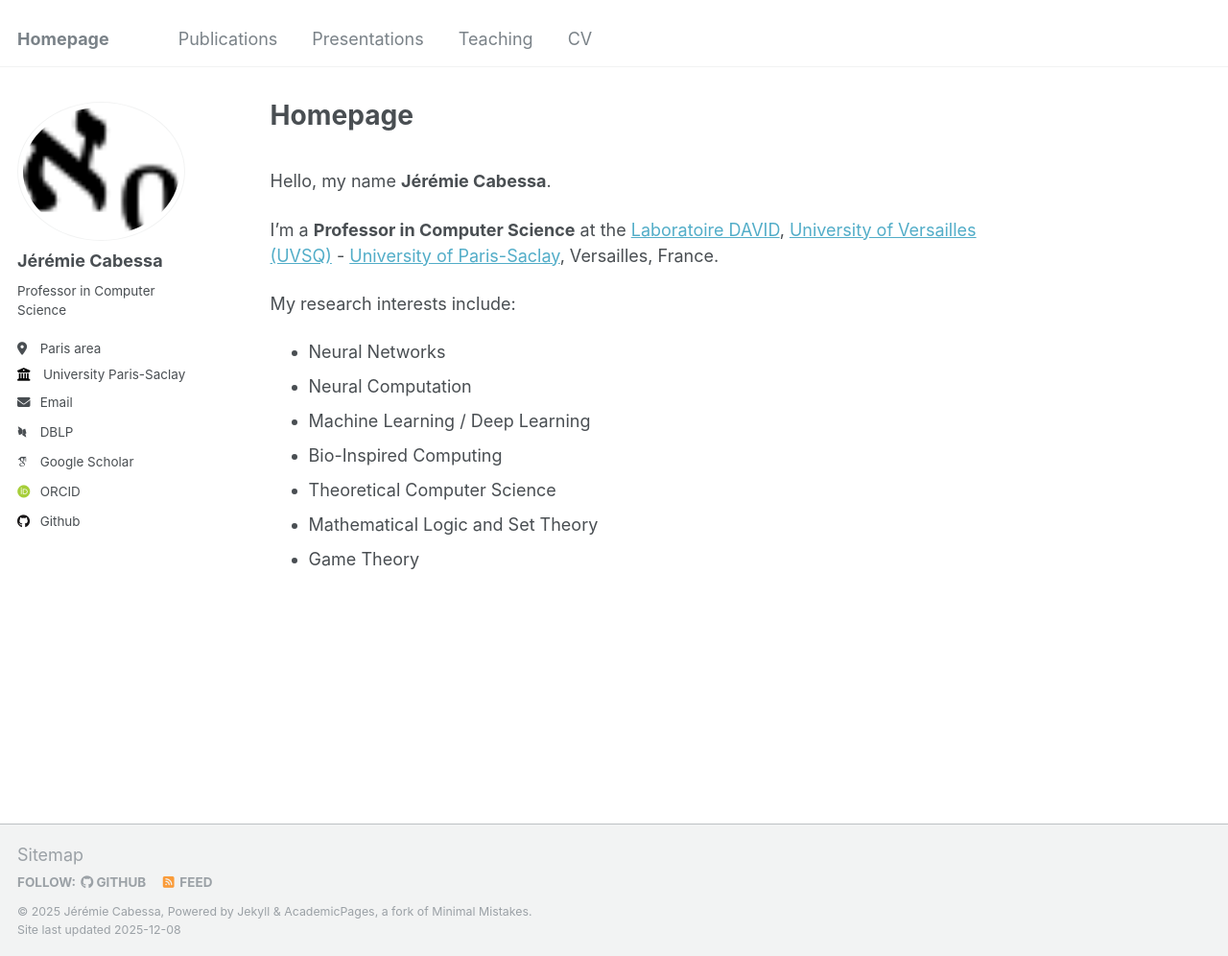
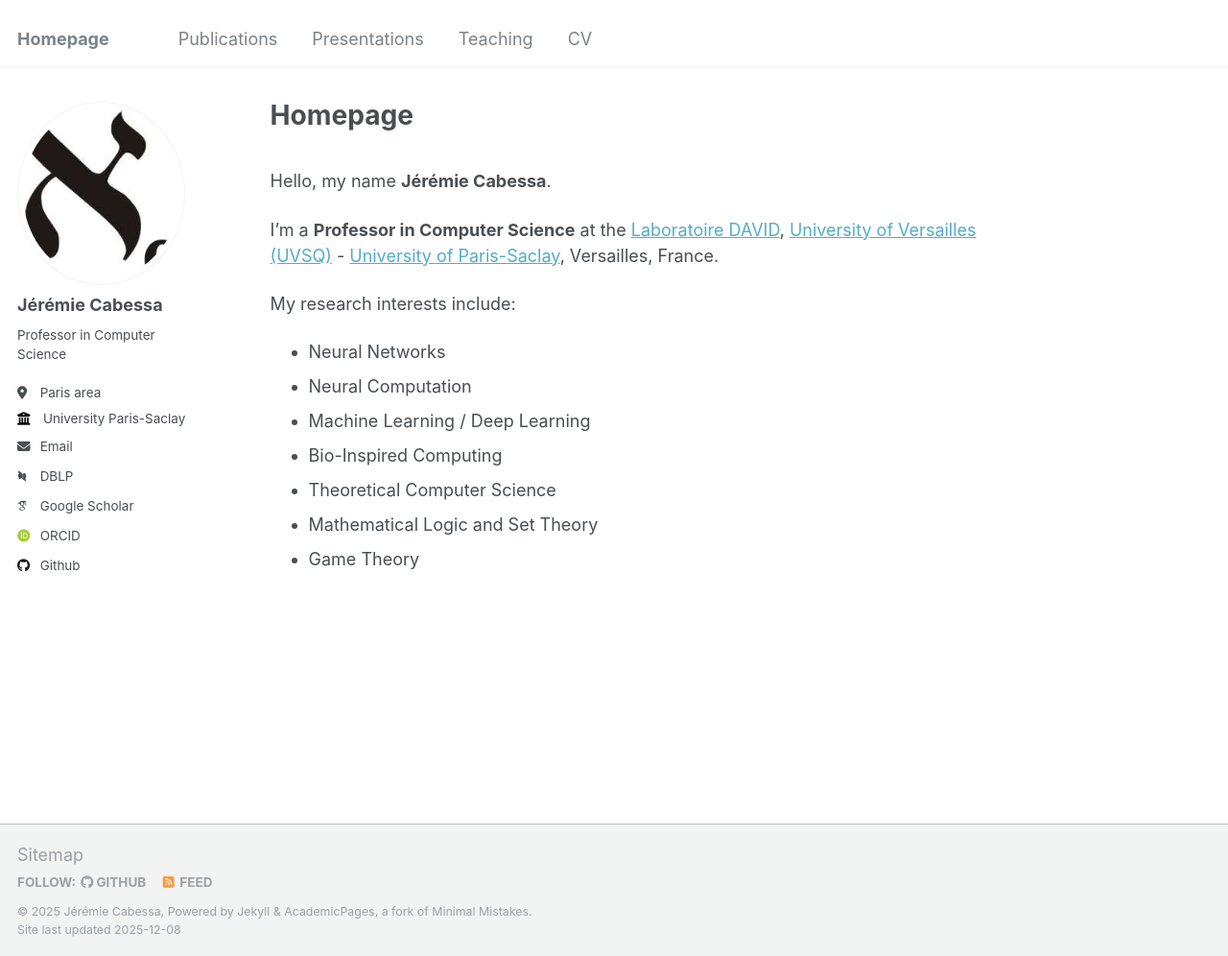
Before and after one commit to JeremCab/jeremcab.github.io, a Jekyll site: the page built from _pages/about.md, in a window 1280 px wide and 996 px high. Shown: the whole window at 96% size. Built offline with Jekyll 4.4.1, drawn with Linux system fonts in a browser that asks for light colours; some web fonts are replaced.

Commit message:
Add profile picture

```diff
--- a/_config.yml
+++ b/_config.yml
@@ -21,7 +21,7 @@ baseurl                  : "" # the subpath of your site, e.g. "/blog"
 #               Additional customization can be done by editing /_includes/author-profile.html
 author:
   # Biographic information
-  avatar           : "aleph_0.png"
+  avatar           : "aleph_0.jpg"
   name             : "Jérémie Cabessa"
   # pronouns         : # example: "she/her"
   bio              : "Professor in Computer Science"
```
Also changed, not shown: images/aleph_0.jpg (added), images/aleph_0.png (deleted).
